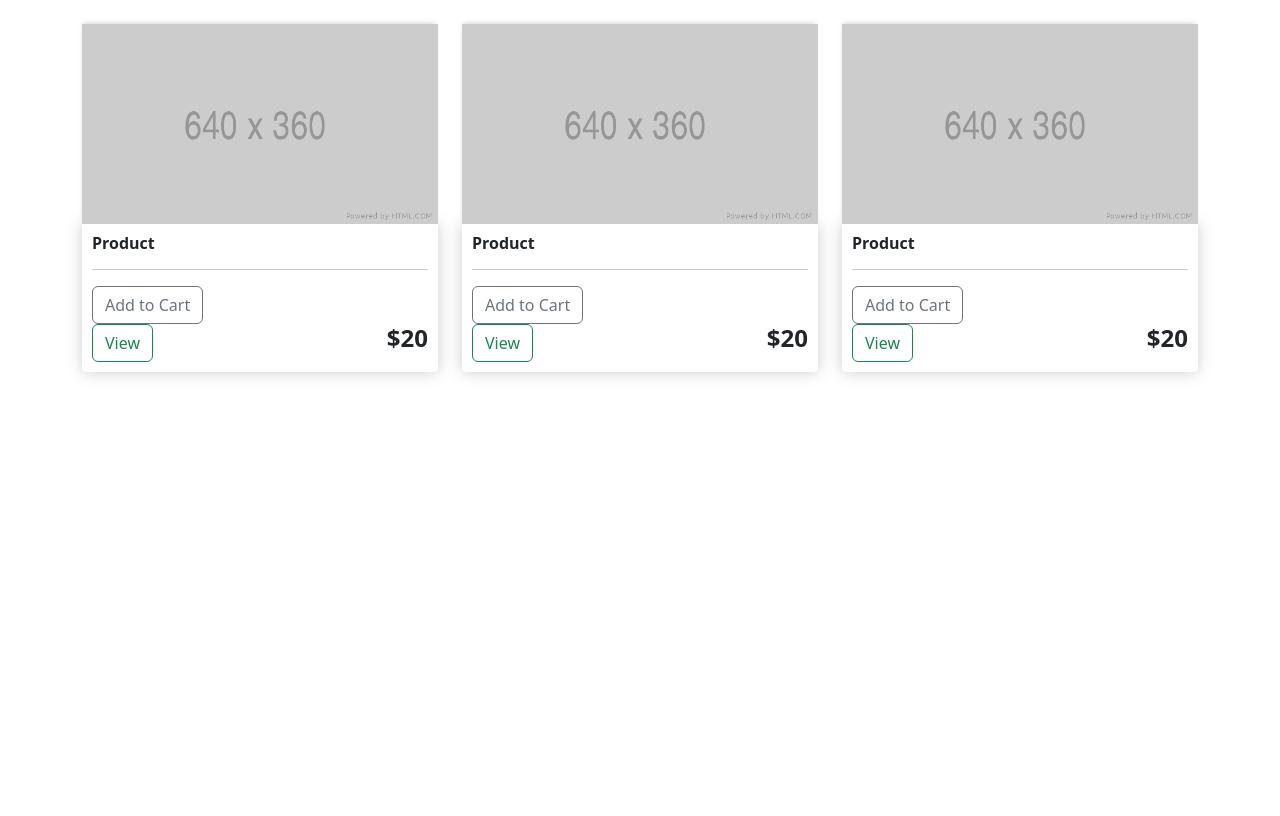
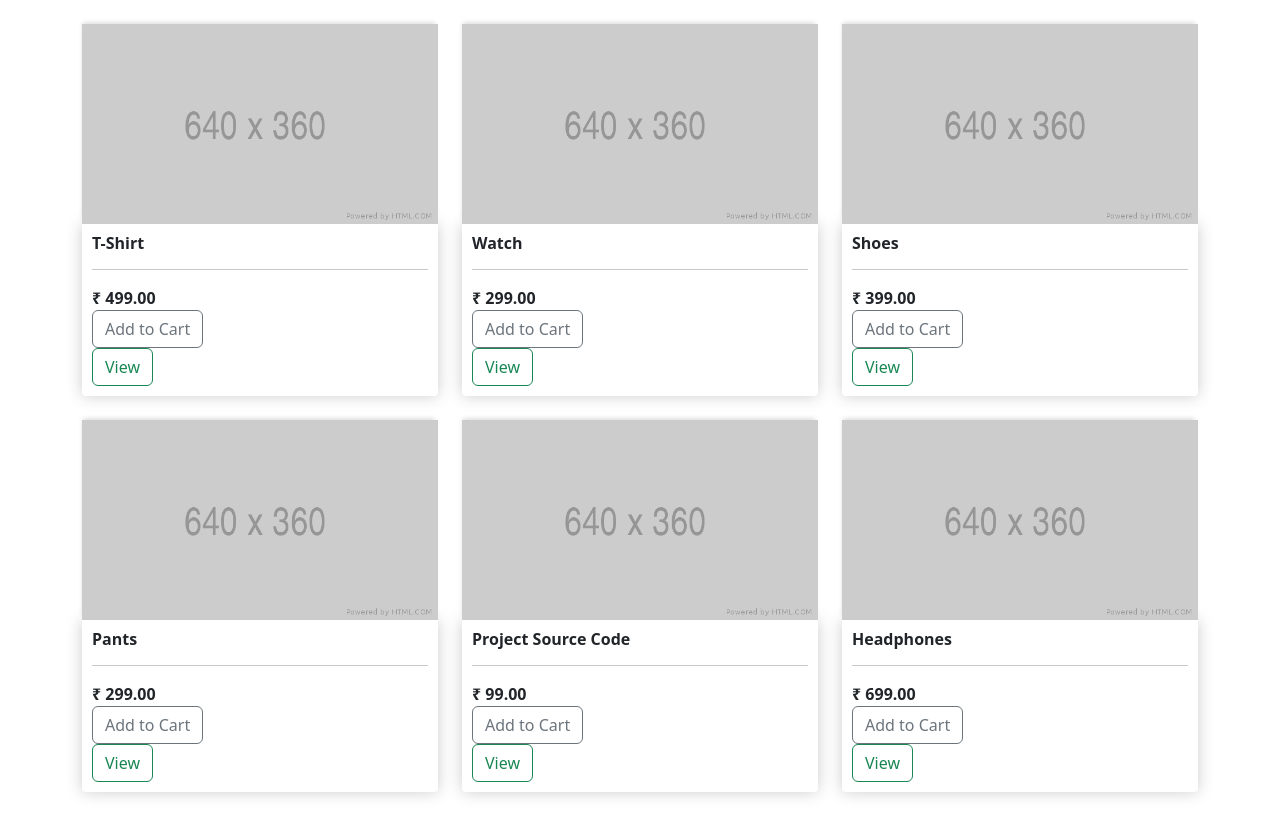
Before and after one commit to aarinz/E-commerce-website, a Django app: page / in a window 1280 px wide; the page is wider, and only the part inside the window is pictured. Shown: the part 57-873 px from the top of that part. Before the commit the page ends 434 px from the top of that part, so only its background shows below. Run offline with Django 4.2, Linux system fonts and the light colour scheme; data comes from the database, SQL or seed files in the repository; both versions use the stored data as it was after the commit.

Commit message:
Rendered Products

```diff
--- a/ecom_app/models.py
+++ b/ecom_app/models.py
@@ -40,7 +40,7 @@
     city = models.CharField(max_length=200, null= True)
     state = models.CharField(max_length=200, null= True)
     zipcode = models.CharField(max_length=200, null= True)
-    date_added = models.DateTimeField(auto_now_add=True)
+    date_added = models.DateTimeField(auto_now_add=False)
 
     def __str__(self):
         return self.address
--- a/ecom_app/templates/store/store.html
+++ b/ecom_app/templates/store/store.html
@@ -1,44 +1,49 @@
 {% extends 'store/main.html' %}
 {% load static %}
+
+<head>
+    <!-- Add the CSS here -->
+    <style>
+        .price-wrapper {
+            display: inline-block;
+            float: right;
+            margin: 0 5px;
+        }
+        .price-wrapper .currency {
+            font-size: medium;
+        }
+        .action-buttons {
+            margin: 0 5px;
+        }
+        .action-buttons .btn {
+            margin: 5px;
+        }
+    </style>
+</head>
+
 {% block content %}
 <div class="row">
-    <div class="col-lg-4">
+    {% for product in products %}
+    <div class="col-lg-4 mb-4">
         <img class="thumbnail" src="{% static 'images/2+placeholder.png' %}">
         <div class="box-element product">
-            <h6><strong>Product</strong></h6>
+            <h6><strong>{{product.name}}</strong></h6>
             <hr>
 
-            <button  class="btn btn-outline-secondary add-btn">Add to Cart</button>
-            <a class="btn btn-outline-success" href="#">View</a>
-            <h4 style="display: inline-block; float: right"><strong>$20</strong></h4>
+            <div class="price-wrapper">
+                <strong>
+                    <span class="currency">₹</span>
+                    <span class="price">{{product.price | floatformat:2}}</span>
+                </strong>
+            </div>
+
+            <div class="action-buttons">
+                <button class="btn btn-outline-secondary add-btn">Add to Cart</button>
+                <a class="btn btn-outline-success" href="#">View</a>
+            </div>
 
         </div>
     </div>
-
-    <div class="col-lg-4">
-        <img class="thumbnail" src="{% static 'images/2+placeholder.png' %}">
-        <div class="box-element product">
-            <h6><strong>Product</strong></h6>
-            <hr>
-
-            <button  class="btn btn-outline-secondary add-btn">Add to Cart</button>
-            <a class="btn btn-outline-success" href="#">View</a>
-            <h4 style="display: inline-block; float: right"><strong>$20</strong></h4>
-
-        </div>
-    </div>
-
-    <div class="col-lg-4">
-        <img class="thumbnail" src="{% static 'images/2+placeholder.png' %}">
-        <div class="box-element product">
-            <h6><strong>Product</strong></h6>
-            <hr>
-
-            <button  class="btn btn-outline-secondary add-btn">Add to Cart</button>
-            <a class="btn btn-outline-success" href="#">View</a>
-            <h4 style="display: inline-block; float: right"><strong>$20</strong></h4>
-
-        </div>
-    </div>
+    {% endfor %}
 </div>
 {% endblock content %}
--- a/ecom_app/views.py
+++ b/ecom_app/views.py
@@ -1,7 +1,9 @@
 from django.shortcuts import render
+from .models import *
 
 def store(request):
-    context = {}
+    products = Product.objects.all()
+    context = {'products':products}
     return render(request, 'store/store.html', context)
 
 def  cart(request):
```
Also changed, not shown: db.sqlite3.
